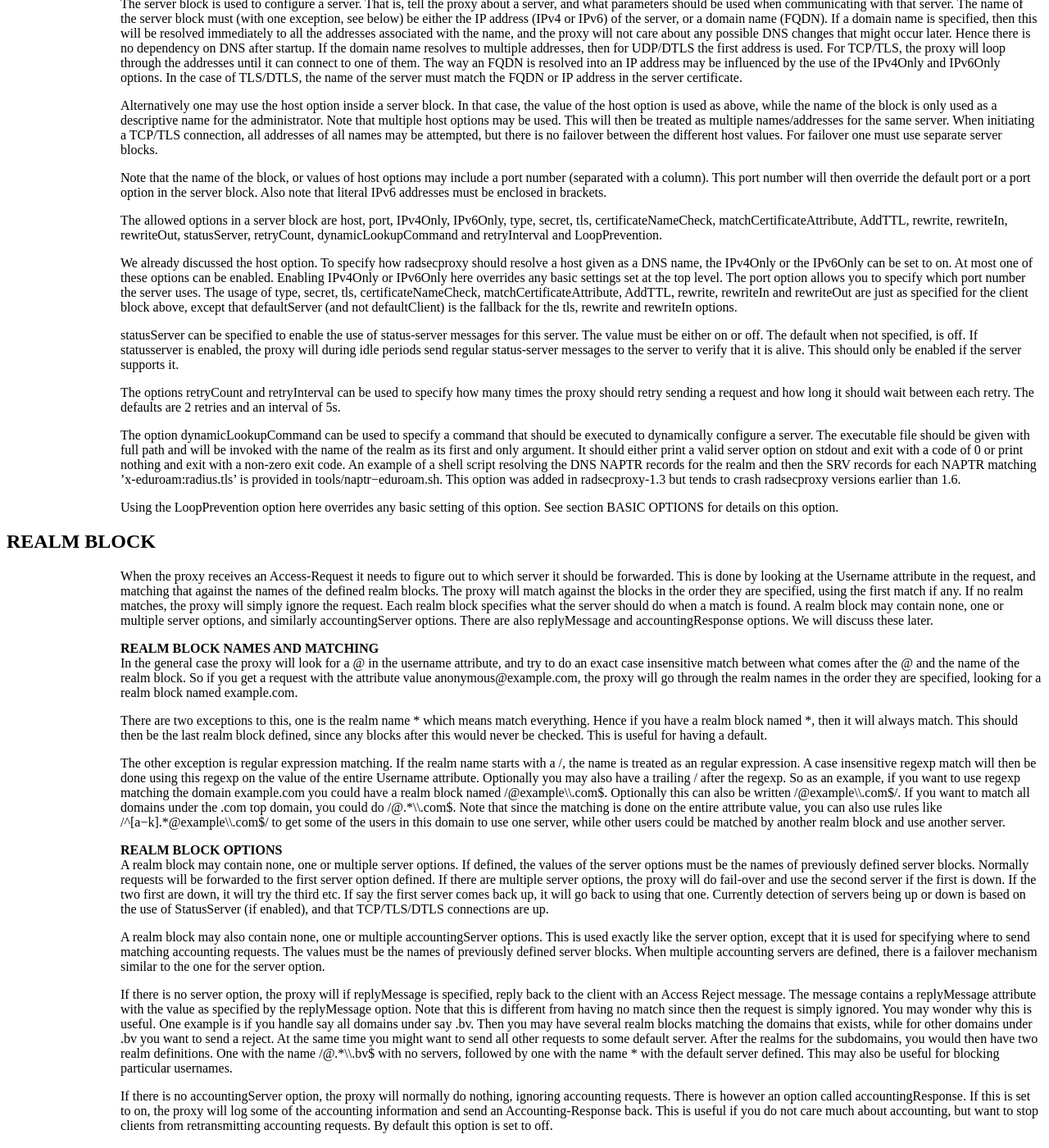
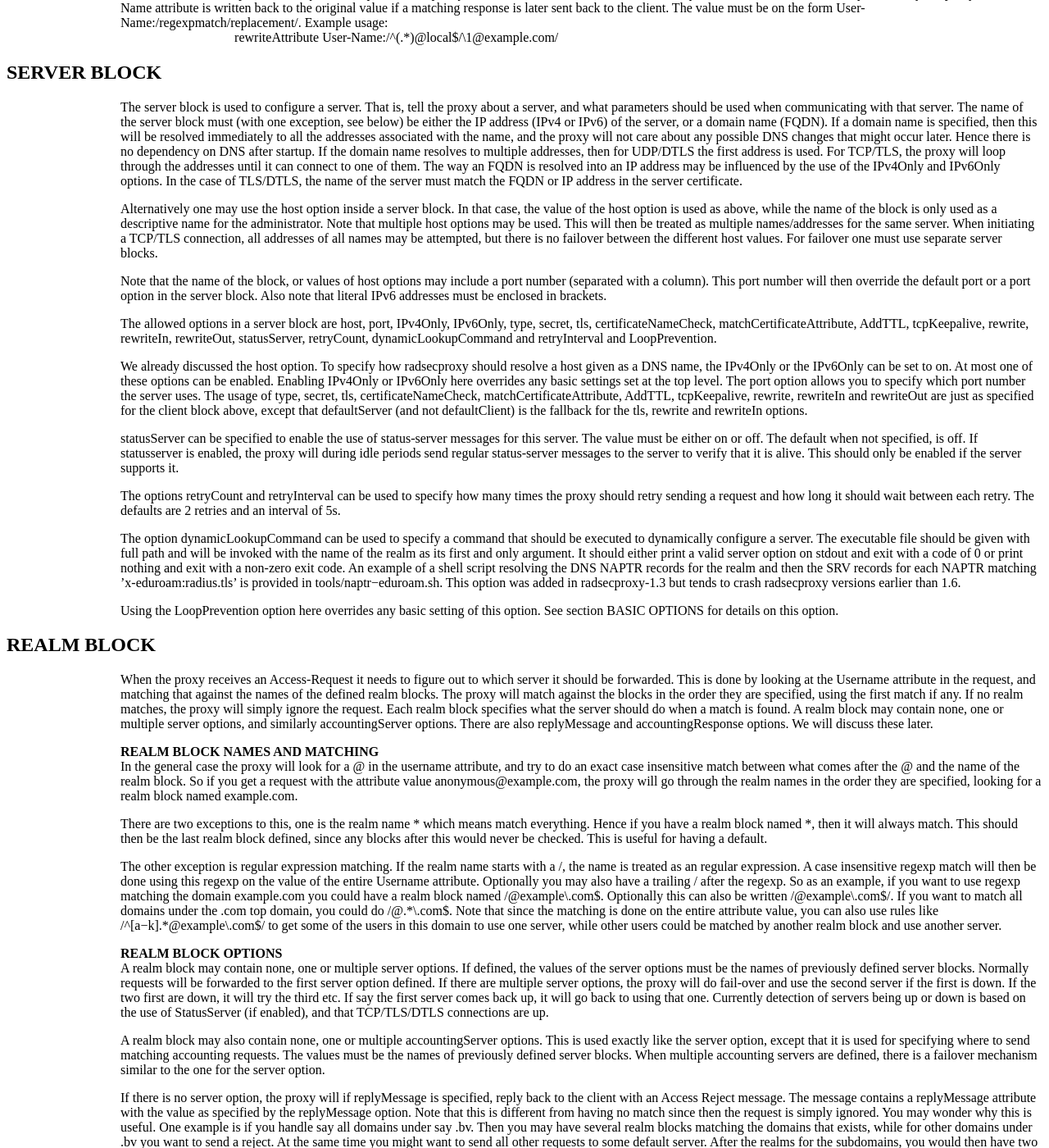
Before and after one commit to radsecproxy/radsecproxy.github.io, a Jekyll site: the page radsecproxy.conf.html, which Jekyll copies as it is, in a window 1280 px wide and 1400 px high, scrolled down 4082 px. Shown: the whole window at 82% size. Built offline with Jekyll 4.4.1, drawn with Linux system fonts in a browser that asks for light colours; some of the changed text lies outside the part shown.

```diff
--- a/_config.yml
+++ b/_config.yml
@@ -2,7 +2,7 @@ theme: jekyll-theme-slate
 title: radsecproxy
 description: a generic RADIUS proxy with RadSec support
 show_downloads: true
-download_version: v1.6.9
+download_version: v1.7.1
 github:
   repository_url: https://github.com/radsecproxy/radsecproxy
-  tar_url: https://github.com/radsecproxy/radsecproxy/releases/download/radsecproxy-1.6.9/radsecproxy-1.6.9.tar.gz
+  tar_url: https://github.com/radsecproxy/radsecproxy/releases/download/1.7.1/radsecproxy-1.7.1.tar.gz
--- a/radsecproxy.conf.html
+++ b/radsecproxy.conf.html
@@ -1,5 +1,5 @@
 <!-- Creator     : groff version 1.22.2 -->
-<!-- CreationDate: Mon Feb  5 10:44:45 2018 -->
+<!-- CreationDate: Wed Jul  4 18:19:07 2018 -->
 <!DOCTYPE html PUBLIC "-//W3C//DTD HTML 4.01 Transitional//EN"
 "http://www.w3.org/TR/html4/loose.dtd">
 <html>
@@ -189,6 +189,59 @@ very useful since this is the default log destination. Note
 that this option is ignored if <b>&minus;f</b> is specified
 on the command line.</p>
 
+<p style="margin-left:11%;">LogThreadId</p>
+
+<p style="margin-left:22%;">This can be set to on to
+include the thread-id in the log messages (useful for
+debugging).</p>
+
+<p style="margin-left:11%;">LogFullUsername</p>
+
+<p style="margin-left:22%;">This can be set to off to only
+log the realm in Access-Accept/Reject log messages (for
+privacy).</p>
+
+<table width="100%" border="0" rules="none" frame="void"
+       cellspacing="0" cellpadding="0">
+<tr valign="top" align="left">
+<td width="11%"></td>
+<td width="9%">
+
+
+<p>LogMAC</p></td>
+<td width="2%"></td>
+<td width="78%">
+
+
+<p>The LogMAC option can be used to control if and how
+Calling-Station-Id (the users Ethernet MAC address) is being
+logged. It can be set to one of Static, Original,
+VendorHashed, VendorKeyHashed, FullyHashed or
+FullyKeyHashed. The default value for LogMAC is
+Original.</p> </td></tr>
+</table>
+
+<p style="margin-left:22%; margin-top: 1em">See
+radsecproxy.conf&minus;example for details.</p>
+
+<table width="100%" border="0" rules="none" frame="void"
+       cellspacing="0" cellpadding="0">
+<tr valign="top" align="left">
+<td width="11%"></td>
+<td width="9%">
+
+
+<p style="margin-top: 1em">LogKey</p></td>
+<td width="2%"></td>
+<td width="78%">
+
+
+<p style="margin-top: 1em">The LogKey option is used to
+specify the key to use when producing HMAC&rsquo;s as an
+effect of specifying VendorKeyHashed or FullyKeyHashed for
+the LogMAC option.</p></td></tr>
+</table>
+
 <p style="margin-left:11%;">FTicksReporting</p>
 
 <p style="margin-left:22%;">The FTicksReporting option is
@@ -199,22 +252,14 @@ for FTicksMAC is VendorKeyHashed which needs FTicksKey to be
 set.</p>
 
 <p style="margin-left:22%; margin-top: 1em">See
-radsecproxy.conf&minus;example for details. Note that
-radsecproxy has to be configured with F-Ticks support
-(&minus;&minus;enable&minus;fticks) for this option to have
-any effect.</p>
+radsecproxy.conf&minus;example for details.</p>
 
 <p style="margin-left:11%;">FTicksMAC</p>
 
-<p style="margin-left:22%;">The FTicksMAC option can be
-used to control if and how Calling-Station-Id (the users
-Ethernet MAC address) is being logged. It can be set to one
-of Static, Original, VendorHashed, VendorKeyHashed,
-FullyHashed or FullyKeyHashed.</p>
-
-<p style="margin-left:22%; margin-top: 1em">The default
-value for FTicksMAC is VendorKeyHashed. This means that
-FTicksKey has to be set.</p>
+<p style="margin-left:22%;">The FTicksMAC option has the
+same function as LogMAC for FTicks. The default for
+FTicksMAC is VendorKeyHashed which needs FTicksKey to be
+set.</p>
 
 <p style="margin-left:22%; margin-top: 1em">Before chosing
 any of Original, FullyHashed or VendorHashed, consider the
@@ -222,23 +267,10 @@ implications for user privacy when MAC addresses are
 collected. How will the logs be stored, transferred and
 accessed?</p>
 
-<p style="margin-left:22%; margin-top: 1em">See
-radsecproxy.conf&minus;example for details. Note that
-radsecproxy has to be configured with F-Ticks support
-(&minus;&minus;enable&minus;fticks) for this option to have
-any effect.</p>
-
 <p style="margin-left:11%;">FTicksKey</p>
 
-<p style="margin-left:22%;">The FTicksKey option is used to
-specify the key to use when producing HMAC&rsquo;s as an
-effect of specifying VendorKeyHashed or FullyKeyHashed for
-the FTicksMAC option.</p>
-
-<p style="margin-left:22%; margin-top: 1em">Note that
-radsecproxy has to be configured with F-Ticks support
-(&minus;&minus;enable&minus;fticks) for this option to have
-any effect.</p>
+<p style="margin-left:22%;">The FTicksKey option has the
+same function as LogKey for Fticks.</p>
 
 <p style="margin-left:11%;">FTicksSyslogFacility</p>
 
@@ -253,6 +285,14 @@ option specifies.</p>
 messages are always logged using the log level LOG_DEBUG.
 Note that specifying a file in FTicksSyslogFacility (using
 the file:/// prefix) is not supported.</p>
+
+<p style="margin-left:11%;">FTicksPrefix</p>
+
+<p style="margin-left:22%;">The FTicksPrefix option is used
+to set the prefix printed in F-Ticks messages. This allows
+for use of F-Ticks messages in non-eduroam environments. If
+no FTicksPrefix option is given, it defaults to the prefix
+used for eduroam (F&minus;TICKS/eduroam/1.0)</p>
 
 <p style="margin-left:11%;">ListenUDP</p>
 
@@ -326,7 +366,7 @@ the TTL attribute, or two numerical values separated by
 column specifying a vendor attribute, i.e.
 vendorid:attribute.</p>
 
-<p style="margin-left:11%;">AddTTL&nbsp;</p>
+<p style="margin-left:11%;">AddTTL&nbsp;&nbsp;</p>
 
 <p style="margin-left:22%;">If a TTL attribute is present,
 the proxy will decrement the value and discard the message
@@ -433,17 +473,17 @@ prefixes.</p>
 options in a client block are host, IPv4Only, IPv6Only,
 type, secret, tls, certificateNameCheck,
 matchCertificateAttribute, duplicateInterval, AddTTL,
-fticksVISCOUNTRY, fticksVISINST, rewrite, rewriteIn,
-rewriteOut, and rewriteAttribute. We already discussed the
-host option. To specify how radsecproxy should resolve a
-host given as a DNS name, the IPv4Only or the IPv6Only can
-be set to on. At most one of these options can be enabled.
-Enabling IPv4Only or IPv6Only here overrides any basic
-settings set at the top level. The value of type must be one
-of udp, tcp, tls or dtls. The value of secret is the shared
-RADIUS key used with this client. If the secret contains
-whitespace, the value must be quoted. This option is
-optional for TLS/DTLS and if omitted will default to
+tcpKeepalive fticksVISCOUNTRY, fticksVISINST, rewrite,
+rewriteIn, rewriteOut, and rewriteAttribute. We already
+discussed the host option. To specify how radsecproxy should
+resolve a host given as a DNS name, the IPv4Only or the
+IPv6Only can be set to on. At most one of these options can
+be enabled. Enabling IPv4Only or IPv6Only here overrides any
+basic settings set at the top level. The value of type must
+be one of udp, tcp, tls or dtls. The value of secret is the
+shared RADIUS key used with this client. If the secret
+contains whitespace, the value must be quoted. This option
+is optional for TLS/DTLS and if omitted will default to
 &quot;radsec&quot;. (Note that using a secret other than
 &quot;radsec&quot; for TLS is a violation of the standard
 (RFC 6614) and that the proposed standard for DTLS
@@ -497,6 +537,11 @@ option is similar to the AddTTL option used in the basic
 config. See that for details. Any value configured here
 overrides the basic one when sending messages to this
 client.</p>
+
+<p style="margin-left:11%; margin-top: 1em">The
+tcpKeepalive option enables TCP keepalives. If keepalives
+are not answered within 30s the connection is considered
+lost.</p>
 
 <p style="margin-left:11%; margin-top: 1em">The
 fticksVISCOUNTRY option configures clients eligible to
@@ -584,9 +629,10 @@ enclosed in brackets.</p>
 <p style="margin-left:11%; margin-top: 1em">The allowed
 options in a server block are host, port, IPv4Only,
 IPv6Only, type, secret, tls, certificateNameCheck,
-matchCertificateAttribute, AddTTL, rewrite, rewriteIn,
-rewriteOut, statusServer, retryCount, dynamicLookupCommand
-and retryInterval and LoopPrevention.</p>
+matchCertificateAttribute, AddTTL, tcpKeepalive, rewrite,
+rewriteIn, rewriteOut, statusServer, retryCount,
+dynamicLookupCommand and retryInterval and
+LoopPrevention.</p>
 
 <p style="margin-left:11%; margin-top: 1em">We already
 discussed the host option. To specify how radsecproxy should
@@ -596,10 +642,11 @@ be enabled. Enabling IPv4Only or IPv6Only here overrides any
 basic settings set at the top level. The port option allows
 you to specify which port number the server uses. The usage
 of type, secret, tls, certificateNameCheck,
-matchCertificateAttribute, AddTTL, rewrite, rewriteIn and
-rewriteOut are just as specified for the client block above,
-except that defaultServer (and not defaultClient) is the
-fallback for the tls, rewrite and rewriteIn options.</p>
+matchCertificateAttribute, AddTTL, tcpKeepalive, rewrite,
+rewriteIn and rewriteOut are just as specified for the
+client block above, except that defaultServer (and not
+defaultClient) is the fallback for the tls, rewrite and
+rewriteIn options.</p>
 
 <p style="margin-left:11%; margin-top: 1em">statusServer
 can be specified to enable the use of status-server messages
@@ -680,14 +727,14 @@ done using this regexp on the value of the entire Username
 attribute. Optionally you may also have a trailing / after
 the regexp. So as an example, if you want to use regexp
 matching the domain example.com you could have a realm block
-named /@example\\.com$. Optionally this can also be written
-/@example\\.com$/. If you want to match all domains under
-the .com top domain, you could do /@.*\\.com$. Note that
-since the matching is done on the entire attribute value,
-you can also use rules like /^[a&minus;k].*@example\\.com$/
-to get some of the users in this domain to use one server,
-while other users could be matched by another realm block
-and use another server.</p>
+named /@example\.com$. Optionally this can also be written
+/@example\.com$/. If you want to match all domains under the
+.com top domain, you could do /@.*\.com$. Note that since
+the matching is done on the entire attribute value, you can
+also use rules like /^[a&minus;k].*@example\.com$/ to get
+some of the users in this domain to use one server, while
+other users could be matched by another realm block and use
+another server.</p>
 
 <p style="margin-left:11%; margin-top: 1em"><b>REALM BLOCK
 OPTIONS</b> <br>
@@ -725,7 +772,7 @@ exists, while for other domains under .bv you want to send a
 reject. At the same time you might want to send all other
 requests to some default server. After the realms for the
 subdomains, you would then have two realm definitions. One
-with the name /@.*\\.bv$ with no servers, followed by one
+with the name /@.*\.bv$ with no servers, followed by one
 with the name * with the default server defined. This may
 also be useful for blocking particular usernames.</p>
 
```
Also changed, not shown: radsecproxy-hash.html (+14 -17 lines), radsecproxy.html (+41 -58 lines).
